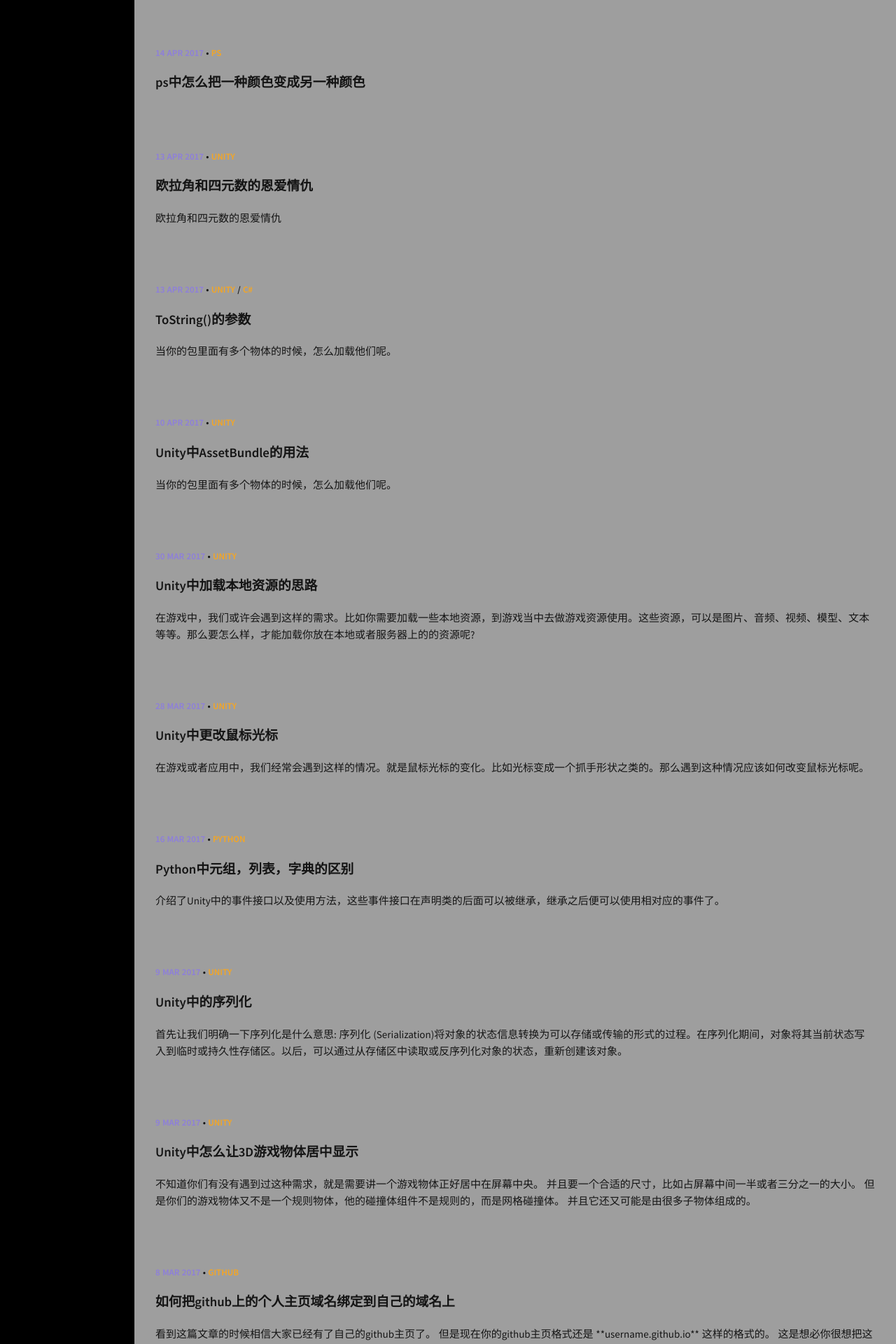
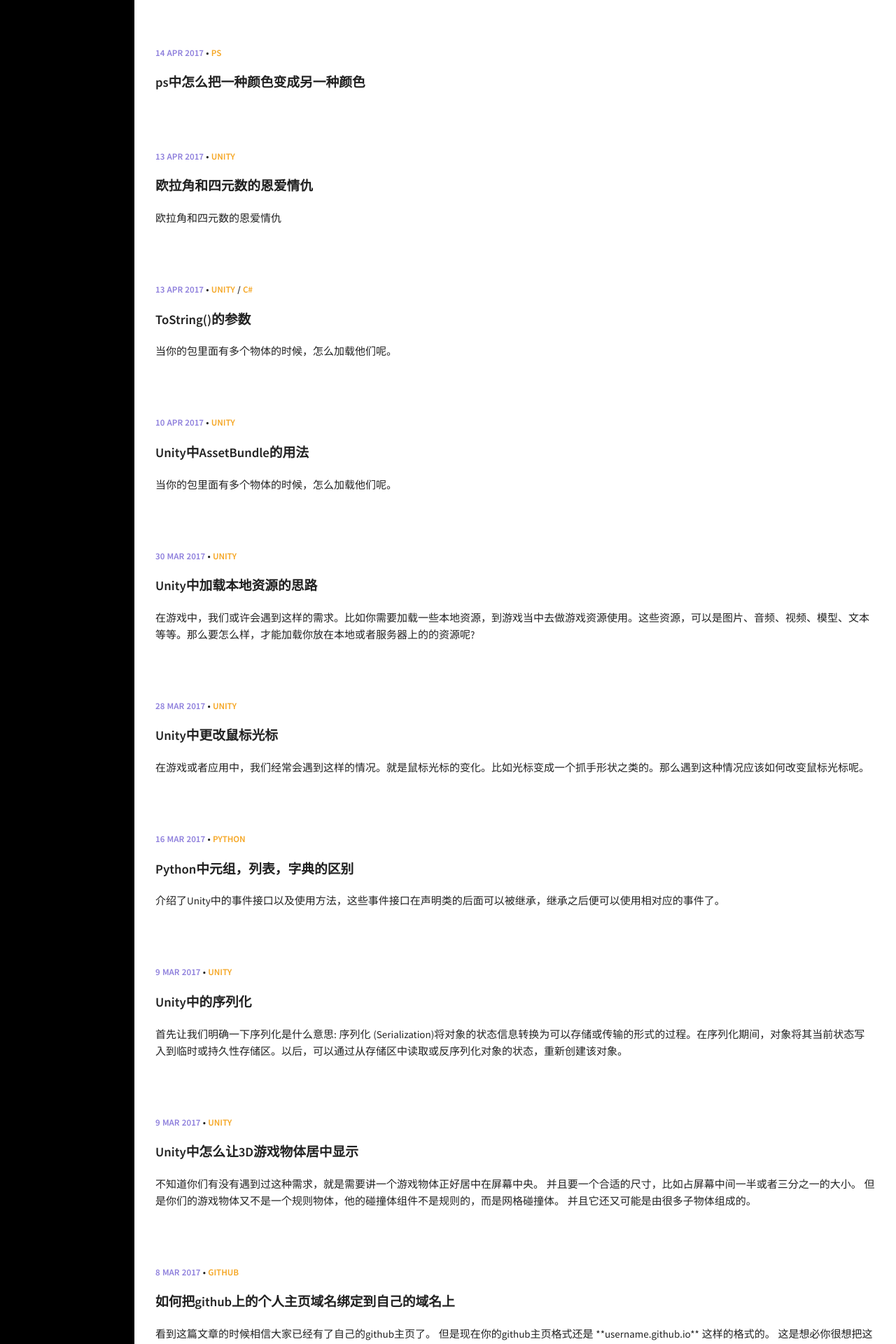
Before and after one commit to ssusH/ssusH.github.io, a Jekyll site: the page built from index.html, in a window 1280 px wide. Shown: the top 1920 px of the page at 70% size. Built offline with Jekyll 4.4.1, drawn with Linux system fonts in a browser that asks for light colours.

Commit message:
2017-04-14 15:46:19

```diff
--- a/_config.yml
+++ b/_config.yml
@@ -6,7 +6,7 @@
 title: sush
 email:
 leftbg:
-rightbg: rightbg.png
+rightbg:
 description: 勿忘初心
 url: # the base hostname & protocol for your site
 
```
